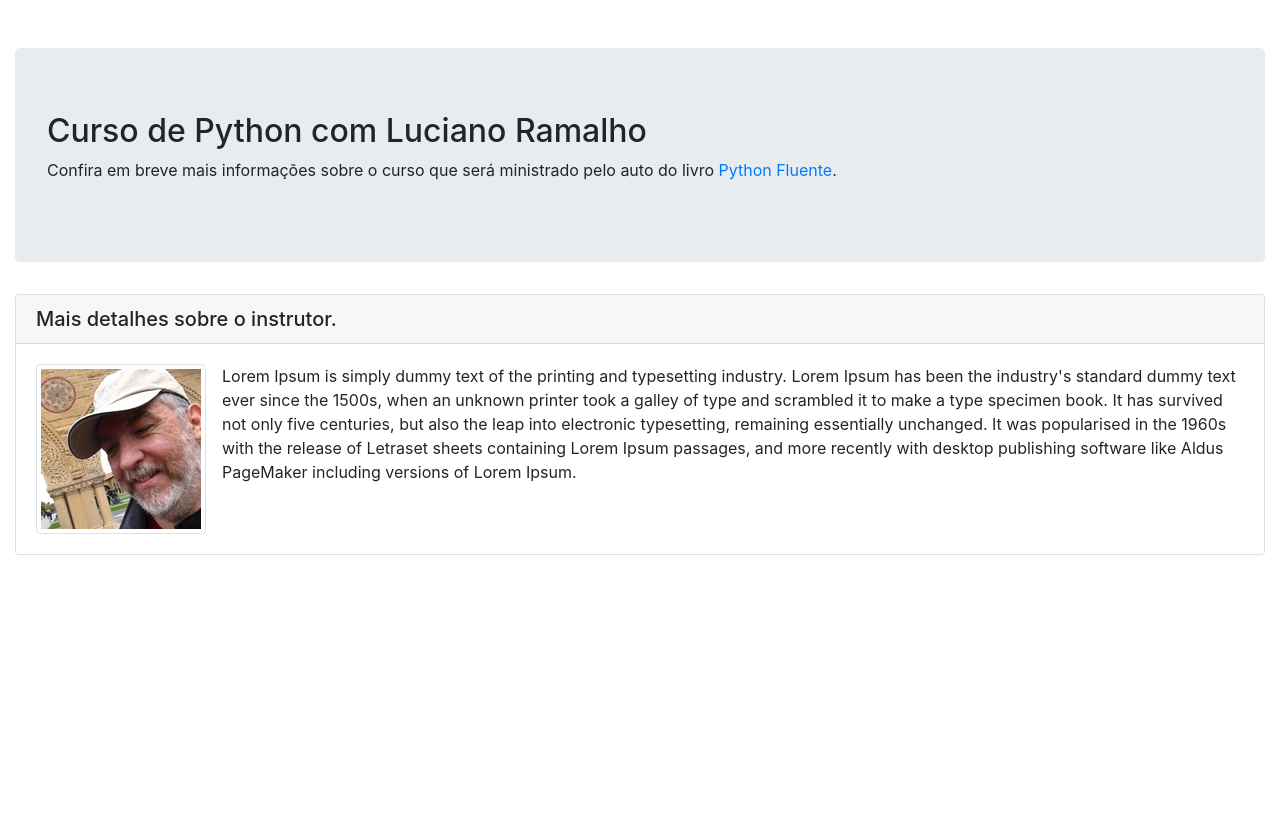
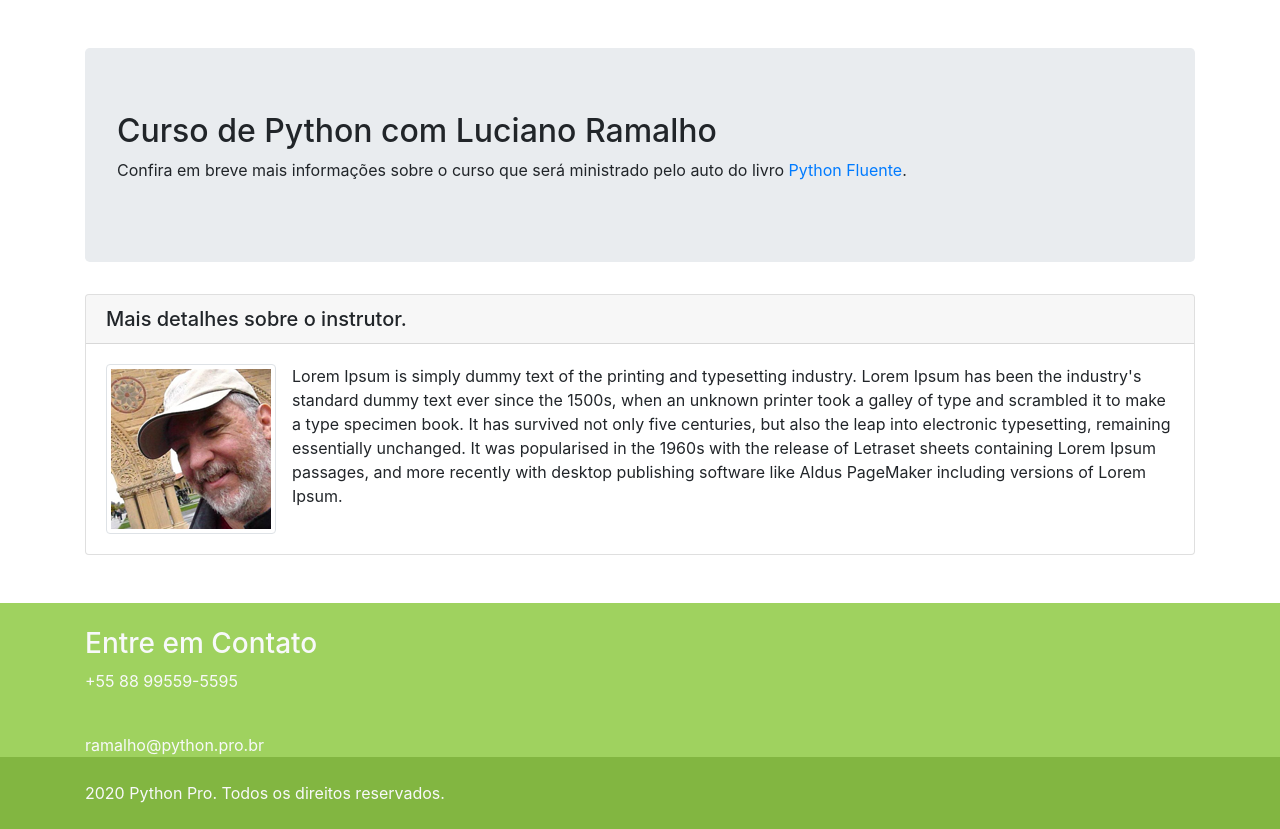
Before and after one commit to herbetyp/pythonprodjango, a Django app: page / in a window 1280 px wide. Shown: the part 56-885 px from the top of the page. Before the commit the page ends 611 px from the top, so only its background shows below. Run offline with Django 3.2, Linux system fonts and the light colour scheme; some libraries are stand-ins or nearby versions.

Commit message:
add footer

```diff
--- a/pypro/core/static/css/style.css
+++ b/pypro/core/static/css/style.css
@@ -1 +1,7 @@
-# Empty CSS file for your own CSS
+.main-footer {
+    background-color: #9fd25f;
+}
+
+.rigths {
+    background-color: #82b641;
+}
--- a/pypro/core/templates/core/home.html
+++ b/pypro/core/templates/core/home.html
@@ -38,7 +38,7 @@
 		</div>
 	</nav>
 
-	<div class="container-fluid mt-5">
+	<div class="container mt-5">
 		<div class="row">
 			<div class="col-md-12">
 				<div class="jumbotron">
@@ -78,6 +78,27 @@
 			</div>
 		</div>
 	</div>
+	<footer class="main-footer mt-5 pt-4 text-light">
+		<div class="container">
+			<div class="row">
+				<div class="col">
+					<h3>Entre em Contato</h3>
+					<address> +55 88 99559-5595</address>
+					<br>
+					<a href="mailto:ramalho@python.pro.br" class="text-light">ramalho@python.pro.br</a>
+				</div>
+			</div>
+		</div>
+		<div class="rigths p-4">
+			<div class="container">
+				<div class="row">
+					<div class="col">
+						{% now "Y" %} Python Pro. Todos os direitos reservados.
+					</div>
+				</div>
+			</div>
+		</div>
+	</footer>
 </body>
 
 </html>
```
